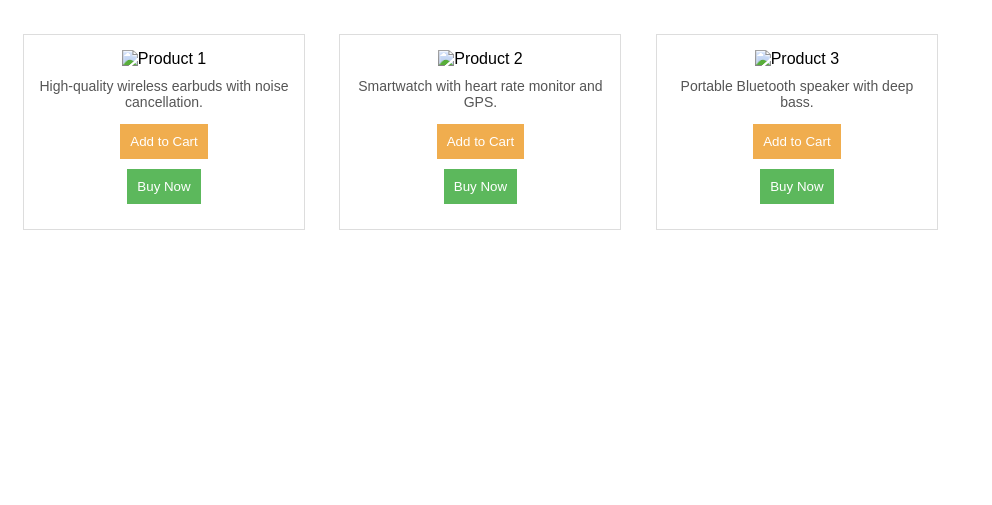
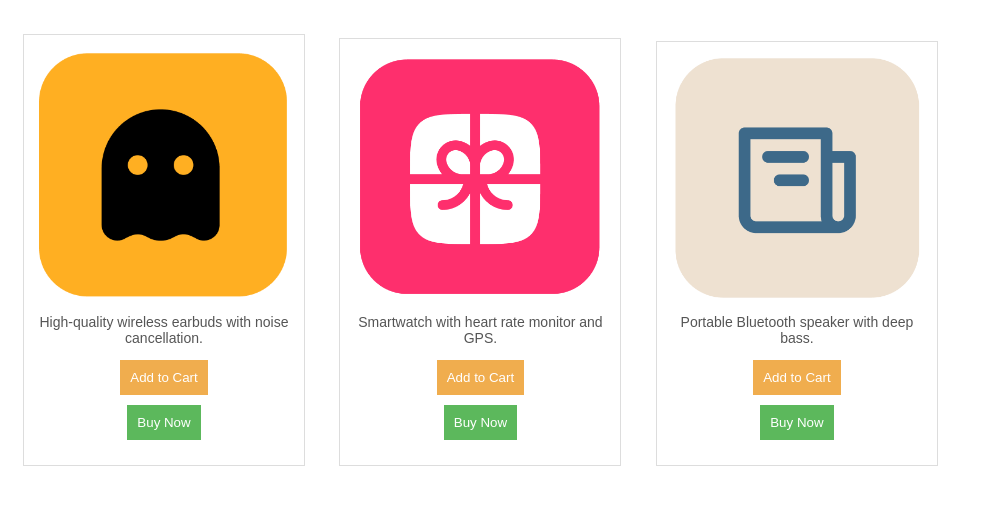
Before and after one commit to Omelihunna/Test-html, a plain HTML site: page index.html in a window 1280 px wide. Shown: the part 61-566 px from the top of the page, without its empty margins (0-992 px from the left). Drawn offline with Linux system fonts and the light colour scheme.

Commit message:
Update index.html

```diff
--- a/index.html
+++ b/index.html
@@ -18,21 +18,21 @@
     <h1>eCommerce Test Page</h1>
 
     <div class="product-card">
-        <img src="product1.jpg" id="444" alt="Product 1" class="product-image" data-product-id="1">
+        <img src="product1.png" id="444" alt="Product 1" class="product-image" data-product-id="1">
         <p class="product-description">High-quality wireless earbuds with noise cancellation.</p>
         <button class="minor-conversion" id="5555" data-product-id="1">Add to Cart</button>
         <button class="major-conversion" data-product-id="1">Buy Now</button>
     </div>
 
     <div class="product-card">
-        <img src="product2.jpg" alt="Product 2" class="product-image" data-product-id="2">
+        <img src="product2.png" alt="Product 2" class="product-image" data-product-id="2">
         <p class="product-description">Smartwatch with heart rate monitor and GPS.</p>
         <button class="minor-conversion" data-product-id="2">Add to Cart</button>
         <button class="major-conversion" data-product-id="2">Buy Now</button>
     </div>
 
     <div class="product-card">
-        <img src="product3.jpg" alt="Product 3" class="product-image" data-product-id="3">
+        <img src="product3.png" alt="Product 3" class="product-image" data-product-id="3">
         <p class="product-description">Portable Bluetooth speaker with deep bass.</p>
         <button class="minor-conversion" data-product-id="3">Add to Cart</button>
         <button class="major-conversion" data-product-id="3">Buy Now</button>
```
